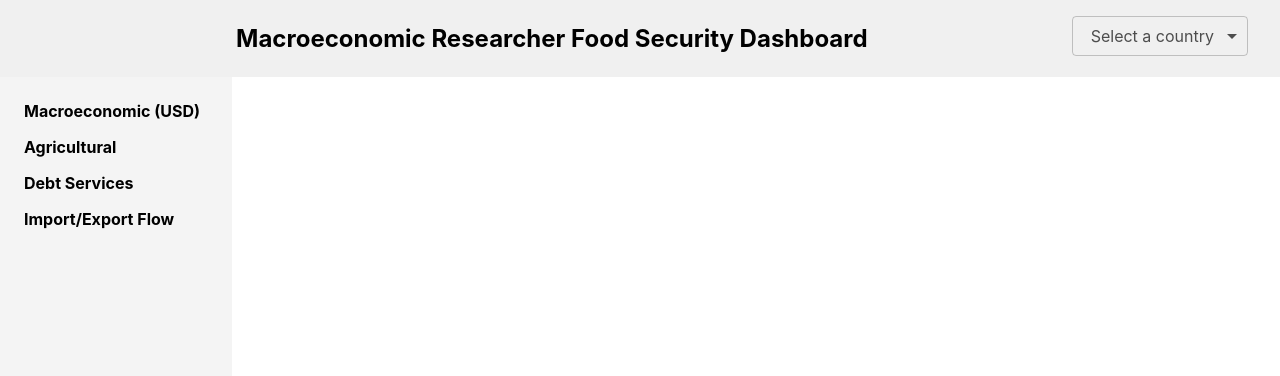
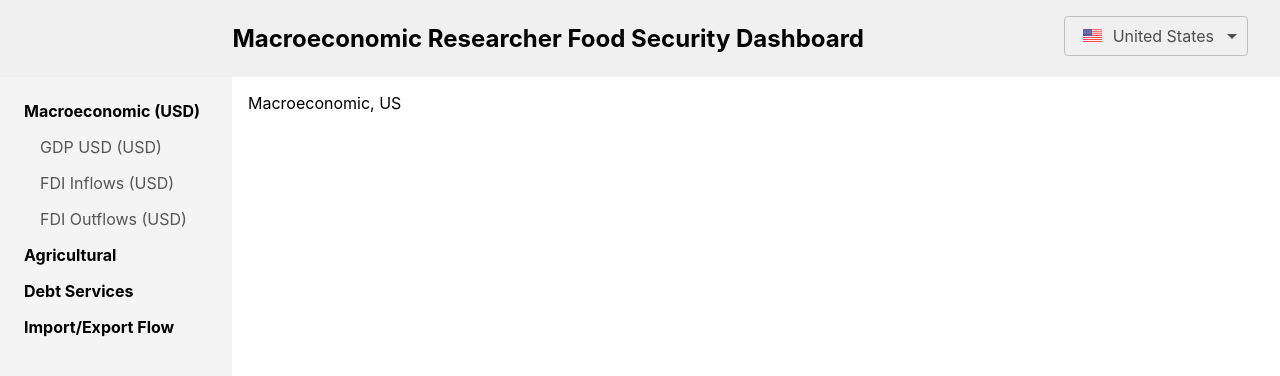
Before and after one commit to hm85451/cmpe280_hackathon, a React (Create React App) app in the folder hackathon-app/: page / in a window 1280 px wide. Shown: the top 376 px of the page. Built offline with nearby package versions, Linux system fonts and the light colour scheme.

Commit message:
added side bar and country flag feature

```diff
--- a/hackathon-app/src/App.js
+++ b/hackathon-app/src/App.js
@@ -5,13 +5,14 @@ import Sidebar from './components/Sidebar';
 import MainContent from './components/MainContent';
 
 function App() {
-    const [selectedOption, setSelectedOption] = useState(null);
+    const [option, setOption] = useState('Macroeconomic');
+    const [country, setCountry] = useState('US');
     return (
         <div className="app">
-            <Header />
+            <Header country={country} setCountry={setCountry}/>
             <div className="app-body">
-                <Sidebar setSelectedOption={setSelectedOption}/>
-                <MainContent selectedOption={selectedOption}/>
+                <Sidebar option={option} setOption={setOption}/>
+                <MainContent option={option} country={country}/>
             </div>
         </div>
     );
--- a/hackathon-app/src/components/Header.js
+++ b/hackathon-app/src/components/Header.js
@@ -2,8 +2,7 @@ import React, { useState } from 'react';
 import './Header.css';
 import ReactFlagsSelect from "react-flags-select";
 
-function Header() {
-    const [selectedCountry, setSelectedCountry] = useState(null);
+function Header({country, setCountry}) {
 
     return (
         <header className="header">
@@ -11,8 +10,8 @@ function Header() {
             <ReactFlagsSelect
             className="react-flag-select"
             countries={["US", "CN", "IN"]}
-            selected={selectedCountry}
-            onSelect={(code) => setSelectedCountry(code)}
+            selected={country}
+            onSelect={(code) => setCountry(code)}
   />
         </header>
 
--- a/hackathon-app/src/components/MainContent.js
+++ b/hackathon-app/src/components/MainContent.js
@@ -1,10 +1,10 @@
 import React from 'react';
 import './MainContent.css';
 
-function MainContent({selectedOption}) {
+function MainContent({option, country}) {
     return (
         <main className="main-content">
-            <div className="timeline">{selectedOption}</div>
+            <div>{option}, {country}</div>
         </main>
     );
 }
--- a/hackathon-app/src/components/Sidebar.js
+++ b/hackathon-app/src/components/Sidebar.js
@@ -1,68 +1,58 @@
 import React, { useState } from 'react';
 import './Sidebar.css';
 
-function Sidebar({ setSelectedOption }) {
+function Sidebar({ option, setOption }) {
     // State to keep track of expanded menu and selected item
-    const [expandedMenu, setExpandedMenu] = useState([false, false, false]);
-
-    // Toggles the expanded state of a menu
-    const toggleMenu = (menu) => {
-        if(menu=== 1)
-            setExpandedMenu((prevMenu) => [!prevMenu[0], prevMenu[1], prevMenu[2]]);
-        else if (menu=== 2)
-            setExpandedMenu((prevMenu) => [prevMenu[0], !prevMenu[1], prevMenu[2]]);
-        else
-            setExpandedMenu((prevMenu) => [prevMenu[0], prevMenu[1], !prevMenu[2]]);
-    };
 
 
-    // Handles selecting an option
-    const handleSelect = (option) => {
-        setSelectedOption(option);
+
+
+    const handleOption = (option) => {
+        setOption(option);
     };
 
     return (
         <aside className="sidebar">
             <ul>
                 {/* Macroeconomic Section */}
-                <li onClick={() => toggleMenu(1)}>
+                <li onClick={() => handleOption('Macroeconomic')}>
                     Macroeconomic (USD)
                 </li>
-                {expandedMenu[0] && (
+                {option === 'Macroeconomic' && (
                     <ul>
-                        <li onClick={() => handleSelect('gearbox1')}>GDP USD (USD)</li>
-                        <li onClick={() => handleSelect('gearbox2')}>FDI Inflows (USD)</li>
-                        <li onClick={() => handleSelect('gearbox3')}>FDI Outflows (USD)</li>
+                        <li>GDP USD (USD)</li>
+                        <li>FDI Inflows (USD)</li>
+                        <li>FDI Outflows (USD)</li>
                     </ul>
                 )}
 
                 {/* Agricultural Section */}
-                <li onClick={() => toggleMenu(2)}>
+                <li onClick={() => handleOption('Agricultural')}>
                     Agricultural
                 </li>
-                {expandedMenu[1]  && (
+                {option === 'Agricultural'  && (
                     <ul>
-                        <li onClick={() => handleSelect('agri_gdp')}>Contribution of Agri (% GDP)</li>
-                        <li onClick={() => handleSelect('credit')}>Credit</li>
-                        <li onClick={() => handleSelect('fertilizers')}>Fertilizers</li>
-                        <li onClick={() => handleSelect('fertilizers_prod')}>Fertilizers PROD</li>
+                        <li>Contribution of Agri (% GDP)</li>
+                        <li>Credit</li>
+                        <li>Fertilizers</li>
+                        <li>Fertilizers PROD</li>
                     </ul>
                 )}
 
                 {/* Debt Services Section */}
-                <li onClick={() => toggleMenu(3)}>
+                <li onClick={() => handleOption('Debt Services')}>
                     Debt Services
                 </li>
-                {expandedMenu[2]  && (
+                {option === 'Debt Services' && (
                     <ul>
-                        <li onClick={() => handleSelect('reserves')}>Reserves</li>
-                        <li onClick={() => handleSelect('gni')}>GNI</li>
-                        <li onClick={() => handleSelect('total_debt')}>Total Debt (%)</li>
+                        <li>Reserves</li>
+                        <li>GNI</li>
+                        <li>Total Debt (%)</li>
                     </ul>
                 )}
 
                 {/* Import/Export Flow */}
-                <li onClick={() => handleSelect('import_export')}>
+                <li onClick={() => handleOption('Import/Export Flow')}>
                     Import/Export Flow
                 </li>
             </ul>
```
